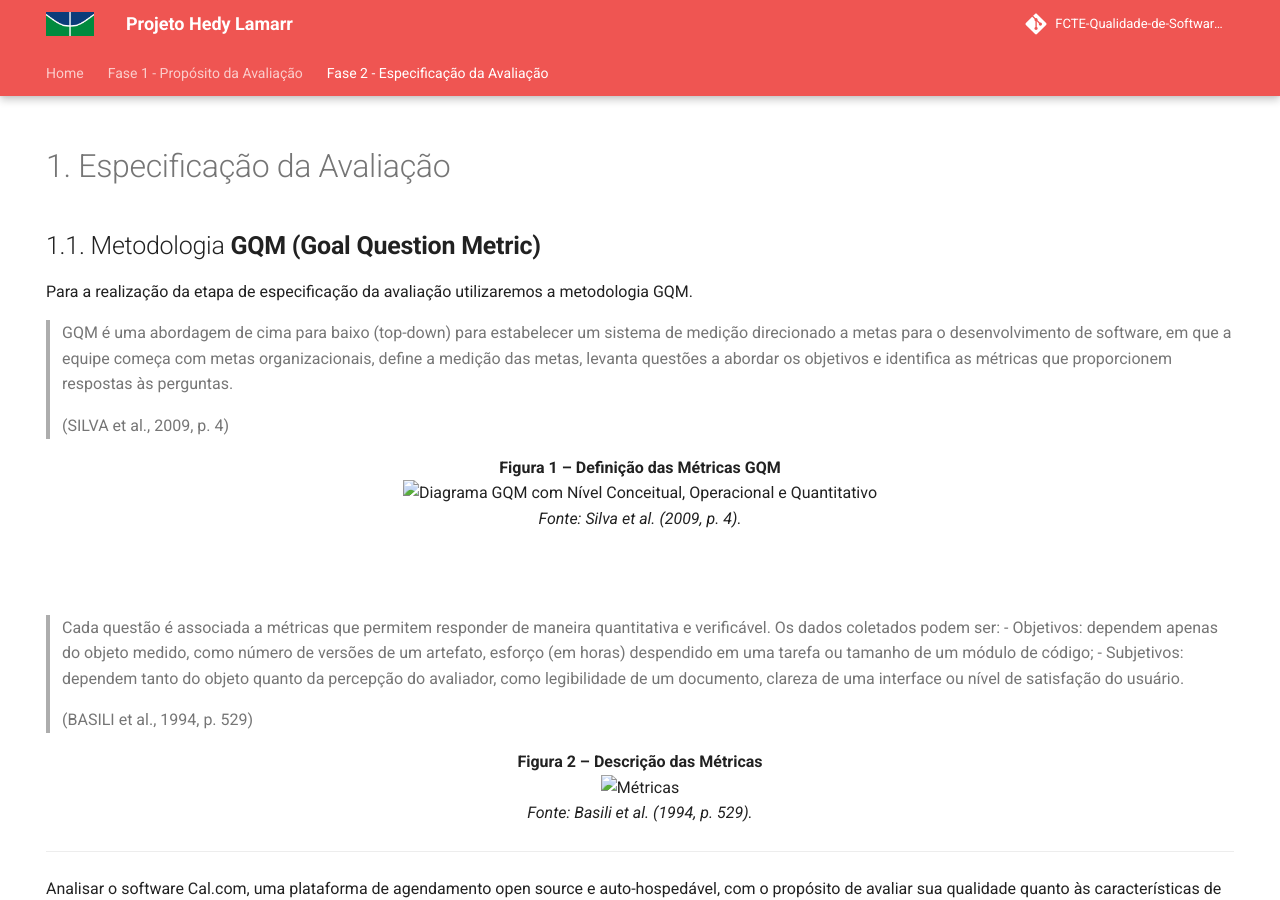
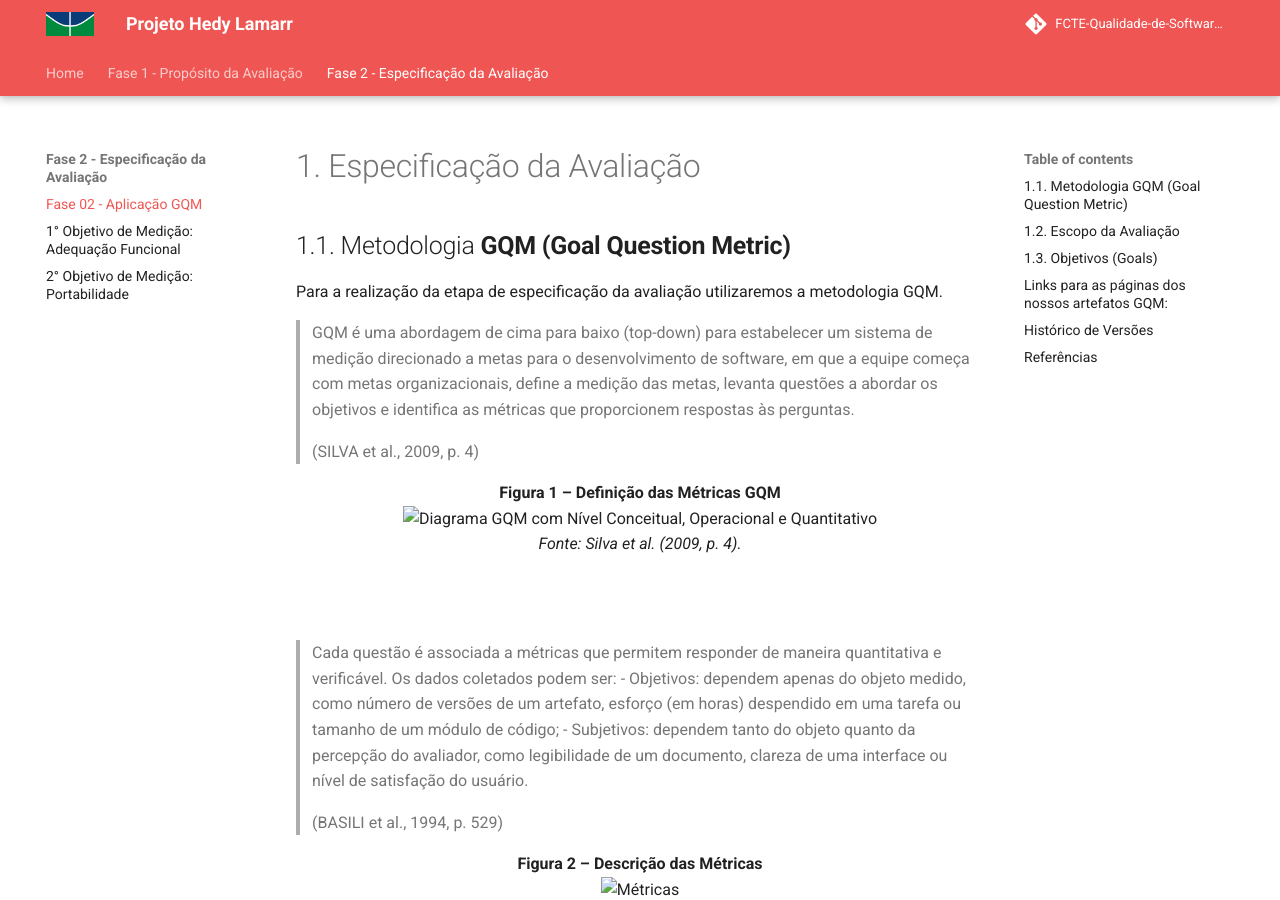
Before and after one commit to FCTE-Qualidade-de-Software-1/2025-2_T01_HEDDY-LAMAR, an MkDocs documentation site: the page built from docs/fase_2/index.md, in a window 1280 px wide and 900 px high. Built offline with MkDocs 1.6.1 and Material for MkDocs 9.7.7, drawn with Linux system fonts in a browser that asks for light colours; comment, search, counter and statistics services are not loaded; some of the changed lines change nothing that is shown.

Commit message:
fix(rotas) Atualização de rotas.

```diff
--- a/docs/fase_2/Goal-Question-Metric.md
+++ b/docs/fase_2/index.md
@@ -1,12 +1,3 @@
----
-
-hide:
-
-  - navigation
-  - toc
-
----
-
 # 1. Especificação da Avaliação
 
 ## 1.1. Metodologia **GQM (Goal Question Metric)**
--- a/mkdocs.yml
+++ b/mkdocs.yml
@@ -31,7 +31,7 @@ nav:
   - Fase 1 - Propósito da Avaliação:
     - "Fase 01 - Requisitos de Avaliação": fase_1/index.md
   - Fase 2 - Especificação da Avaliação:
-    - "Fase 02 - Aplicação GQM": fase_2/Goal-Question-Metric.md
+    - "Fase 02 - Aplicação GQM": fase_2/index.md
     - "1° Objetivo de Medição: Adequação Funcional": fase_2/obj_adequacao_funcional.md
     - "2° Objetivo de Medição: Portabilidade": fase_2/obj_portabilidade.md
 
```
